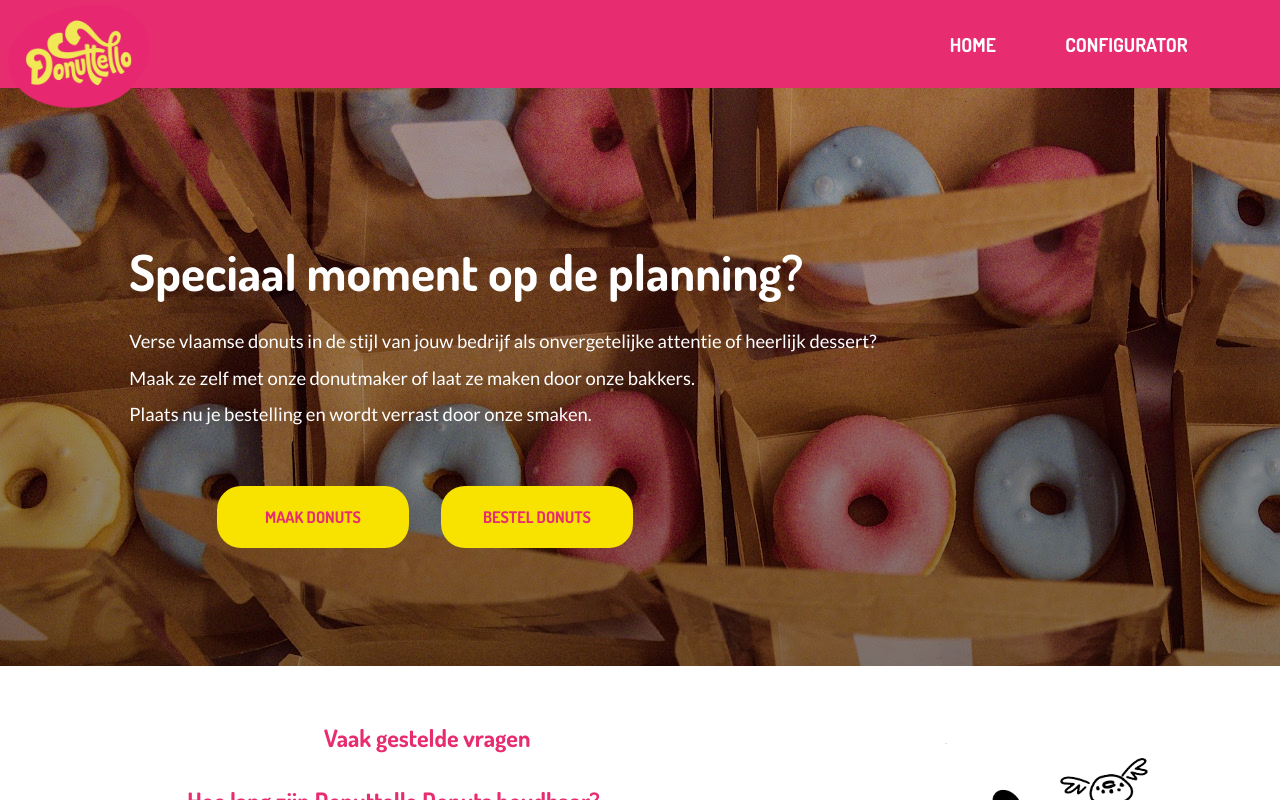
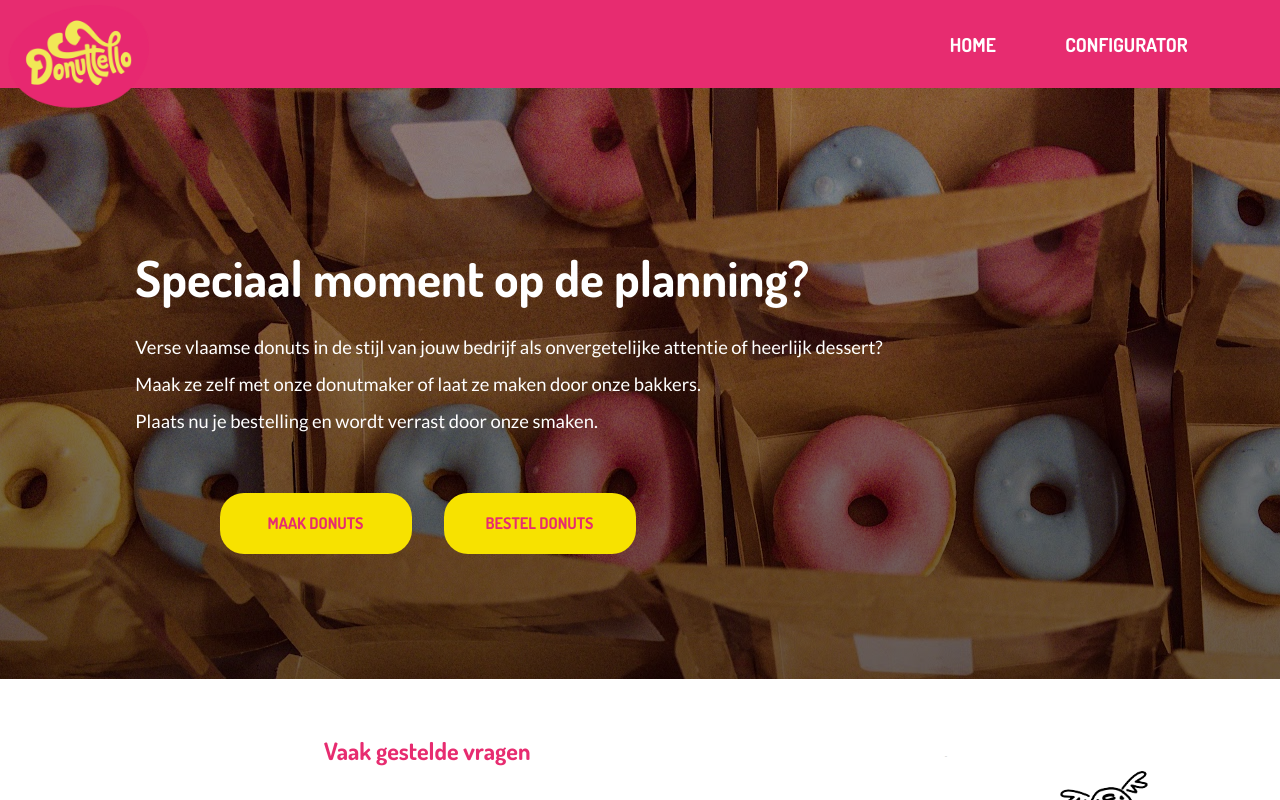
Before and after one commit to lienapaeps/DEV5-EINDBAAS-FRONTEND, a Vue app: page / in a window 1280 px wide. Shown: the top 800 px of the page. Built offline with nearby package versions, Linux system fonts and the light colour scheme.

Commit message:
fix: layout home

```diff
--- a/src/views/Home.vue
+++ b/src/views/Home.vue
@@ -80,8 +80,8 @@ a {
 
 .homepage__bgimg{
     margin: 0%;
-    padding: 8%;
-    background-image: linear-gradient(rgba(0, 0, 0, 0.3), rgba(0, 0, 0, 0.5)), url("../../imgs/backgroundHome.jpg");
+    padding: 8.5%;
+    background-image: linear-gradient(rgba(0, 0, 0, 0.4), rgba(0, 0, 0, 0.6)), url("../../imgs/backgroundHome.jpg");
     background-repeat: no-repeat;
     display: flex;
     flex-direction: column;
```
